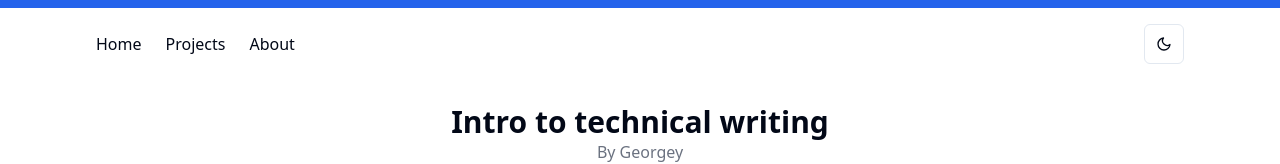
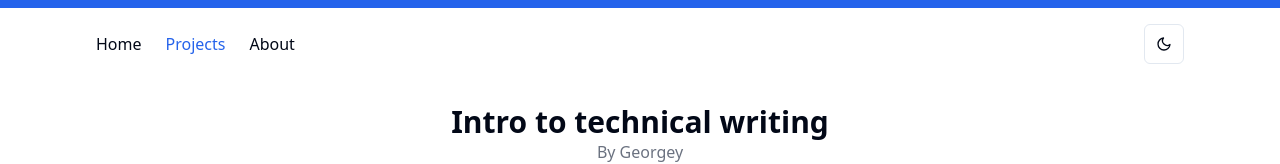
Before and after one commit to asyarbre/personal-website, a Next.js app: page /projects/testing in a window 1280 px wide. Shown: the top 164 px of the page. Built offline with nearby package versions, Linux system fonts and the light colour scheme; no server answers.

Commit message:
fix: active menu

```diff
--- a/src/components/Layout/Header.tsx
+++ b/src/components/Layout/Header.tsx
@@ -13,7 +13,12 @@ export default function Header() {
   const router = useRouter();
 
   React.useEffect(() => {
-    setActive(router.asPath);
+    const path = router.asPath;
+    if (path.startsWith('/projects')) {
+      setActive('/projects');
+    } else {
+      setActive(path);
+    }
   }, [router.asPath]);
 
   React.useEffect(() => {
```
